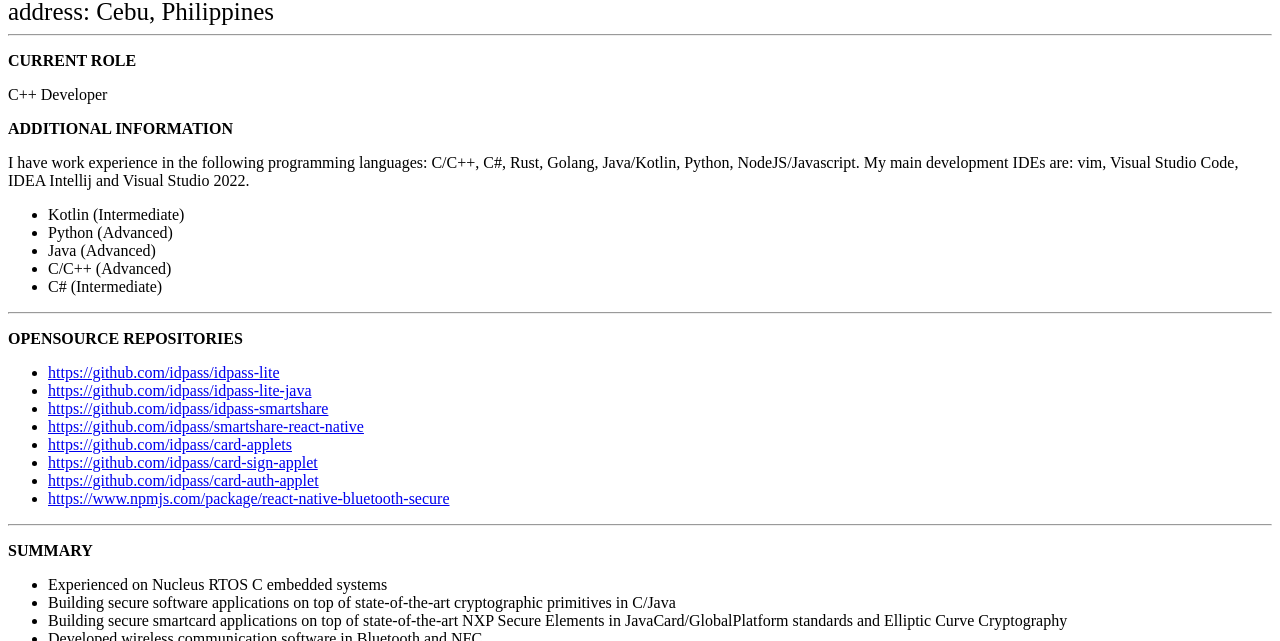
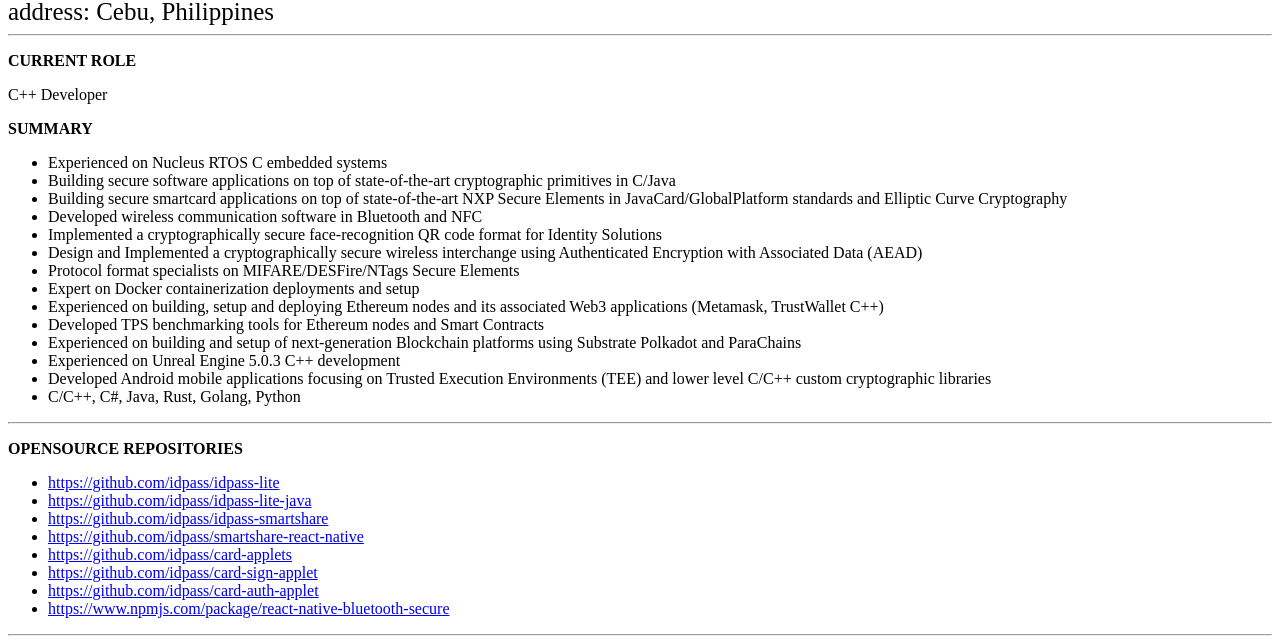
Before and after one commit to korgx5dsynth/korgx5dsynth.github.io, a plain HTML site: page index.html in a window 1280 px wide. Shown: the part 159-800 px from the top of the page. Drawn offline with Linux system fonts and the light colour scheme.

Commit message:
Update index.html

```diff
--- a/index.html
+++ b/index.html
@@ -13,29 +13,6 @@
 <p><b>CURRENT ROLE</b></p>
 C++ Developer
 
-<p><b>ADDITIONAL INFORMATION</b></p>
-I have work experience in the following programming languages: C/C++, C#, Rust, Golang, Java/Kotlin, Python, NodeJS/Javascript. My main development IDEs are: vim, Visual Studio Code, IDEA Intellij and Visual Studio 2022.
-
-<ul>
-<li>Kotlin (Intermediate)</li>
-<li>Python (Advanced) </li>
-<li>Java (Advanced)</li>
-<li>C/C++ (Advanced)</li>
-<li>C# (Intermediate)</li>
-</ul>
-<hr>
-<p><b>OPENSOURCE REPOSITORIES</b></p>
-<ul>
-<li><a href="https://github.com/idpass/idpass-lite">https://github.com/idpass/idpass-lite</a></li>
-<li><a href="https://github.com/idpass/idpass-lite-java">https://github.com/idpass/idpass-lite-java</a></li>
-<li><a href="https://github.com/idpass/idpass-smartshare">https://github.com/idpass/idpass-smartshare</a></li>
-<li><a href="https://github.com/idpass/smartshare-react-native">https://github.com/idpass/smartshare-react-native</a></li>
-<li><a href="https://github.com/idpass/card-applets">https://github.com/idpass/card-applets</a></li>
-<li><a href="https://github.com/idpass/card-sign-applet">https://github.com/idpass/card-sign-applet</a></li>
-<li><a href="https://github.com/idpass/card-auth-applet">https://github.com/idpass/card-auth-applet</a></li>
-<li><a href="https://www.npmjs.com/package/react-native-bluetooth-secure">https://www.npmjs.com/package/react-native-bluetooth-secure</a></li>
-</ul>
-<hr>
 <p><b>SUMMARY</b></p>
 <ul>
 <li>Experienced on Nucleus RTOS C embedded systems</li>
@@ -52,6 +29,18 @@ I have work experience in the following programming languages: C/C++, C#, Rust,
 <li>Experienced on Unreal Engine 5.0.3 C++ development</li>
 <li>Developed Android mobile applications focusing on Trusted Execution Environments (TEE) and lower level C/C++ custom cryptographic libraries</li>
 <li>C/C++, C#, Java, Rust, Golang, Python</li>
+</ul>
+<hr>
+<p><b>OPENSOURCE REPOSITORIES</b></p>
+<ul>
+<li><a href="https://github.com/idpass/idpass-lite">https://github.com/idpass/idpass-lite</a></li>
+<li><a href="https://github.com/idpass/idpass-lite-java">https://github.com/idpass/idpass-lite-java</a></li>
+<li><a href="https://github.com/idpass/idpass-smartshare">https://github.com/idpass/idpass-smartshare</a></li>
+<li><a href="https://github.com/idpass/smartshare-react-native">https://github.com/idpass/smartshare-react-native</a></li>
+<li><a href="https://github.com/idpass/card-applets">https://github.com/idpass/card-applets</a></li>
+<li><a href="https://github.com/idpass/card-sign-applet">https://github.com/idpass/card-sign-applet</a></li>
+<li><a href="https://github.com/idpass/card-auth-applet">https://github.com/idpass/card-auth-applet</a></li>
+<li><a href="https://www.npmjs.com/package/react-native-bluetooth-secure">https://www.npmjs.com/package/react-native-bluetooth-secure</a></li>
 </ul>
 <hr>
 <p><b>FRAMEWORKS</b></p>
```
